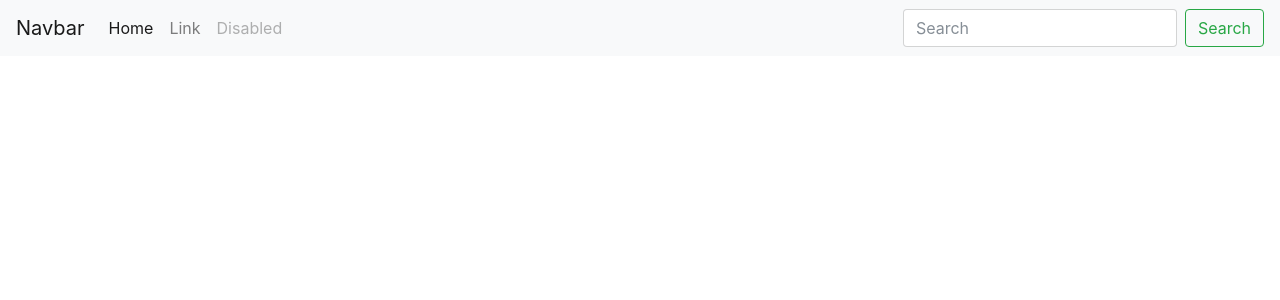
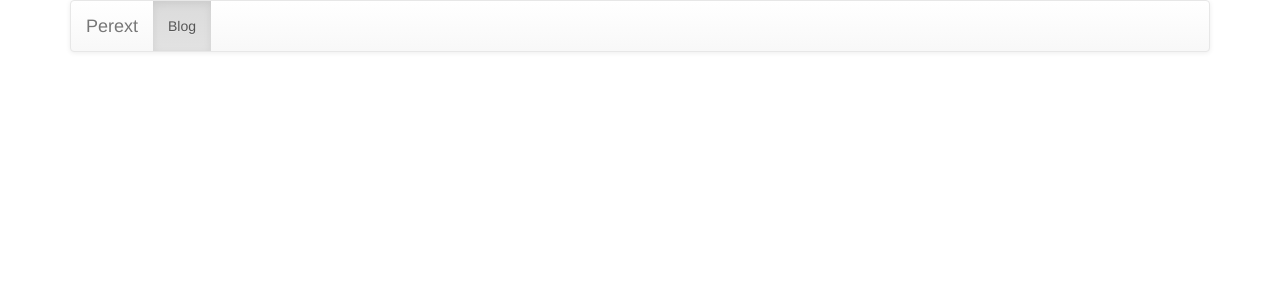
Before and after one commit to azure5528/BlogProject, a Django app: page / in a window 1280 px wide. Shown: the top 300 px of the page. Run offline with Django 3.2, Linux system fonts and the light colour scheme; data that the repository does not hold is empty; some libraries are stand-ins or nearby versions.

Commit message:
ENH: Blog

```diff
--- /dev/null
+++ b/blog/templates/blog/layout.html
@@ -0,0 +1,51 @@
+<!DOCTYPE html>
+<html lang="ko">
+<head>
+
+
+    <title>{% block title %}{% endblock %}</title>
+
+    <meta charset="UTF-8">
+    <meta name="viewport" content="width=device-width, initial-scale=1, shrink-to-fit=no">
+
+    <link rel="stylesheet" href="https://maxcdn.bootstrapcdn.com/bootstrap/3.3.2/css/bootstrap.min.css">
+    <link rel="stylesheet" href="https://maxcdn.bootstrapcdn.com/bootstrap/3.3.2/css/bootstrap-theme.min.css">
+</head>
+<body>
+<div class="container">
+    <nav class="navbar navbar-default">
+        <div class="container-fluid">
+            <div class="navbar-header">
+                <button type="button" class="navbar-toggle collapsed" data-toggle="collapse"
+                        data-target="#navbar-collapse">
+                    <span class="sr-only">Toggle navigation</span>
+                    <span class="icon-bar"></span>
+                    <span class="icon-bar"></span>
+                    <span class="icon-bar"></span>
+                </button>
+                <a class="navbar-brand" href="/">Perext</a>
+            </div>
+
+            <div class="collapse navbar-collapse" id="navbar-collapse">
+                <ul class="nav navbar-nav">
+                    <li class="active"><a href="#">Blog <span class="sr-only">(current)</span></a></li>
+                </ul>
+            </div>
+        </div>
+
+    </nav>
+    {% block content %}{% endblock %}
+
+</div><!--/container-->
+
+<script src="https://code.jquery.com/jquery-3.2.1.slim.min.js"
+        integrity="sha384-KJ3o2DKtIkvYIK3UENzmM7KCkRr/rE9/Qpg6aAZGJwFDMVNA/GpGFF93hXpG5KkN"
+        crossorigin="anonymous"></script>
+<script src="https://cdnjs.cloudflare.com/ajax/libs/popper.js/1.12.3/umd/popper.min.js"
+        integrity="sha384-vFJXuSJphROIrBnz7yo7oB41mKfc8JzQZiCq4NCceLEaO4IHwicKwpJf9c9IpFgh"
+        crossorigin="anonymous"></script>
+<script src="https://maxcdn.bootstrapcdn.com/bootstrap/4.0.0-beta/js/bootstrap.min.js"
+        integrity="sha384-h0AbiXch4ZDo7tp9hKZ4TsHbi047NrKGLO3SEJAg45jXxnGIfYzk4Si90RDIqNm1"
+        crossorigin="anonymous"></script>
+</body>
+</html>
--- a/blog/templates/home.html
+++ b/blog/templates/home.html
@@ -1,45 +1,24 @@
-<!DOCTYPE html>
-<html lang="en">
-<head>
-    <link rel="stylesheet" href="https://maxcdn.bootstrapcdn.com/bootstrap/4.0.0-beta/css/bootstrap.min.css" integrity="sha384-/Y6pD6FV/Vv2HJnA6t+vslU6fwYXjCFtcEpHbNJ0lyAFsXTsjBbfaDjzALeQsN6M" crossorigin="anonymous">
-    <meta charset="UTF-8">
-    <title>Title</title>
-</head>
-<body>
-<nav class="navbar navbar-expand-lg navbar-light bg-light">
-    <a class="navbar-brand" href="#">Navbar</a>
-    <button class="navbar-toggler" type="button" data-toggle="collapse" data-target="#navbarSupportedContent"
-            aria-controls="navbarSupportedContent" aria-expanded="false" aria-label="Toggle navigation">
-        <span class="navbar-toggler-icon"></span>
-    </button>
+{% extends "blog/layout.html" %}
+{% block title %}
+    Perext's blog
+{% endblock %}
 
-    <div class="collapse navbar-collapse" id="navbarSupportedContent">
-        <ul class="navbar-nav mr-auto">
-            <li class="nav-item active">
-                <a class="nav-link" href="#">Home <span class="sr-only">(current)</span></a>
-            </li>
-            <li class="nav-item">
-                <a class="nav-link" href="#">Link</a>
-            </li>
-            <li class="nav-item">
-                <a class="nav-link disabled" href="#">Disabled</a>
-            </li>
-        </ul>
-        <form class="form-inline my-2 my-lg-0">
-            <input class="form-control mr-sm-2" type="search" placeholder="Search" aria-label="Search">
-            <button class="btn btn-outline-success my-2 my-sm-0" type="submit">Search</button>
-        </form>
-    </div>
-</nav>
-{% for blog in blogs.all %}
-    <h1>제목 : {{ blog.title }} </h1>
-    <p>날짜 : {{ blog.pub_date }} </p>
-    <p> 본문 미리보기 : {{ blog.summary }}<a href="{% url 'detail' blog.id %}">...more</a></p>
-    <br><br>
-{% endfor %}
+{% block content %}
 
-<script src="https://code.jquery.com/jquery-3.2.1.slim.min.js" integrity="sha384-KJ3o2DKtIkvYIK3UENzmM7KCkRr/rE9/Qpg6aAZGJwFDMVNA/GpGFF93hXpG5KkN" crossorigin="anonymous"></script>
-<script src="https://cdnjs.cloudflare.com/ajax/libs/popper.js/1.12.3/umd/popper.min.js" integrity="sha384-vFJXuSJphROIrBnz7yo7oB41mKfc8JzQZiCq4NCceLEaO4IHwicKwpJf9c9IpFgh" crossorigin="anonymous"></script>
-<script src="https://maxcdn.bootstrapcdn.com/bootstrap/4.0.0-beta/js/bootstrap.min.js" integrity="sha384-h0AbiXch4ZDo7tp9hKZ4TsHbi047NrKGLO3SEJAg45jXxnGIfYzk4Si90RDIqNm1" crossorigin="anonymous"></script>
-</body>
-</html>
+    {% for blog in blogs.all %}
+        <div class="row">
+            <div class="col-sm-6 col-md-4">
+                <div class="thumbnail">
+                    <div class="caption">
+                        <h3>{{ blog.title }}</h3>
+                        <p>
+                        <h4>작성: {{ blog.pub_date }}</h4>
+
+                        <p>  {{ blog.summary }}</p>
+                        <p><a href="{% url 'detail' blog.id %}" class="btn btn-primary">..더보기</a></p>
+                    </div>
+                </div>
+            </div>
+        </div>
+    {% endfor %}
+{% endblock %}
```
Also changed, not shown: blog/templates/detail.html (+20 -14 lines).
